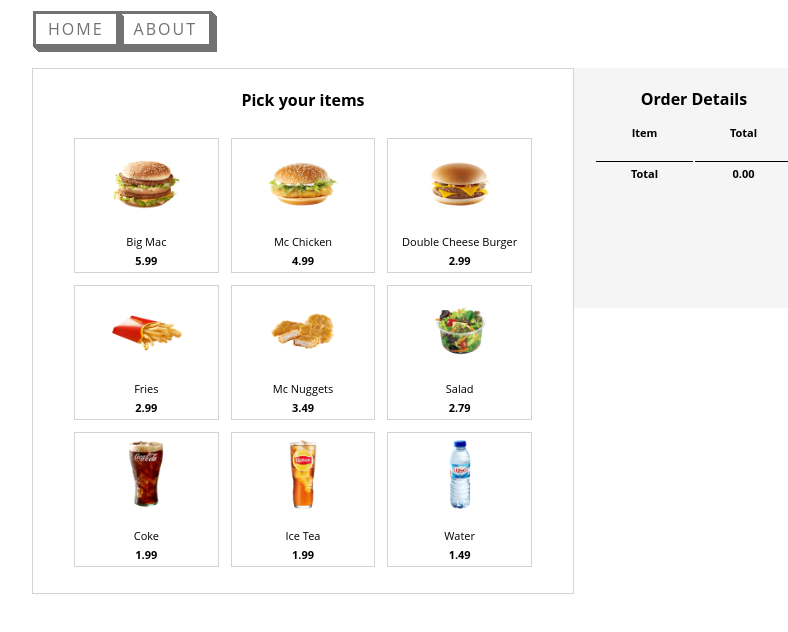
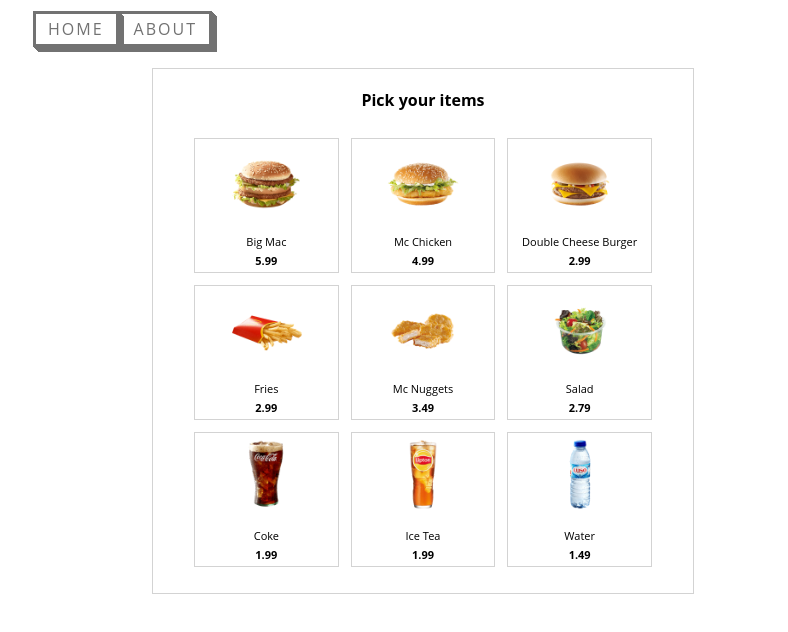
Before and after one commit to balicaionut/vue_self_service, a Vue app: page / in a window 1280 px wide. Shown: the top 632 px of the page, without its empty margins (217-1005 px from the left). Built offline with nearby package versions, Linux system fonts and the light colour scheme.

Commit message:
added condition to display Order Details section

```diff
--- a/src/components/SelfService.vue
+++ b/src/components/SelfService.vue
@@ -28,7 +28,7 @@
         </div>
       </section>
 
-      <section class="summary">
+      <section class="summary" v-if="calculateTotal() > 0">
         <strong>Order Details</strong>
         <table>
           <thead>
```
